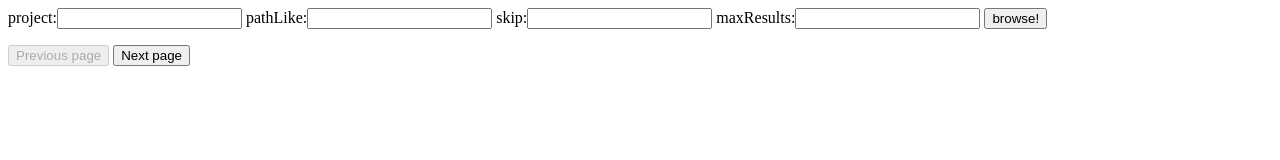
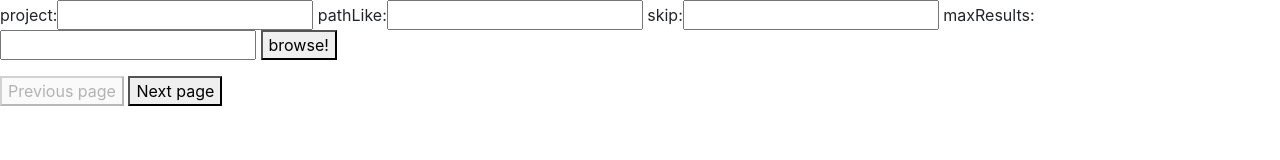
Before and after one commit to acarrasco/bhive-browser, a website: page static/index.html in a window 1280 px wide. Drawn offline with nearby package versions, Linux system fonts and the light colour scheme; files that its build step writes are made by us from their sources; files whose address does not match are found by name.

Commit message:
some style tweaking

```diff
--- a/static/index.html
+++ b/static/index.html
@@ -8,6 +8,12 @@
         <script src="/bower/angular/angular.js"></script>
         <script src="/bower/angular-route/angular-route.js"></script>
         <script src="/static/js/app.js"></script>
+        <link href="//s3.amazonaws.com/bv-bootstrap/v2.1.4/css/bootstrap.min.css" type="text/css" rel="stylesheet"/>
+        <style>
+            label {
+                display: inline
+            }
+        </style>
     </head>
     <body>
         <div ng-controller="ProjectController">
@@ -34,14 +40,12 @@
                         <label>compare (b)<input type="radio" name="diff_b" ng-model="$parent.diff_b" value="{{revision.version}}"></label>
                     </li>
                 </ul>
-                <pre>
-                    {{selectedRevisionContents}}
-                </pre>
+                <pre>{{selectedRevisionContents}}</pre>
             </div>
             <div ng-hide="!(diff_a && diff_b)">
                 <button ng-click="compare()">compare!</button>
                 <pre>
-                    {{revisionsDifference}}
+{{revisionsDifference}}
                 </pre>
             </div>
         </div>
```
